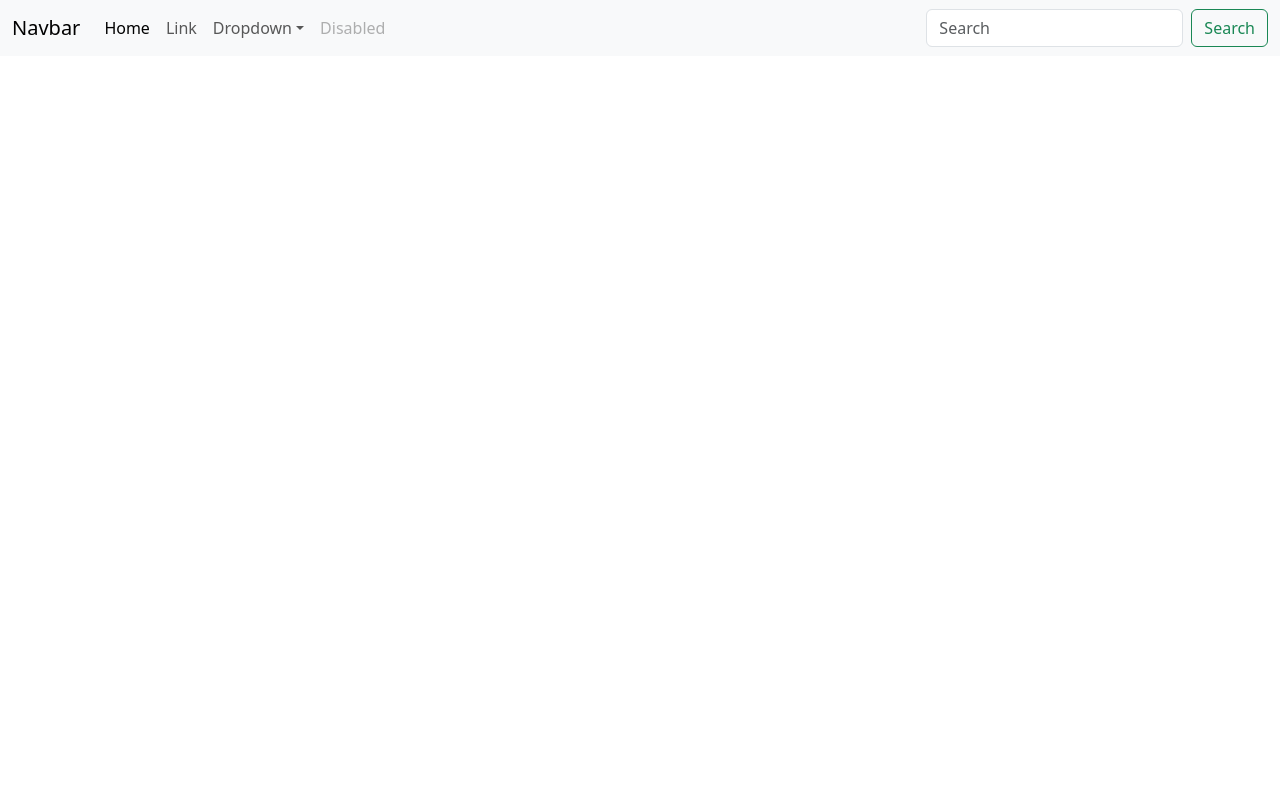
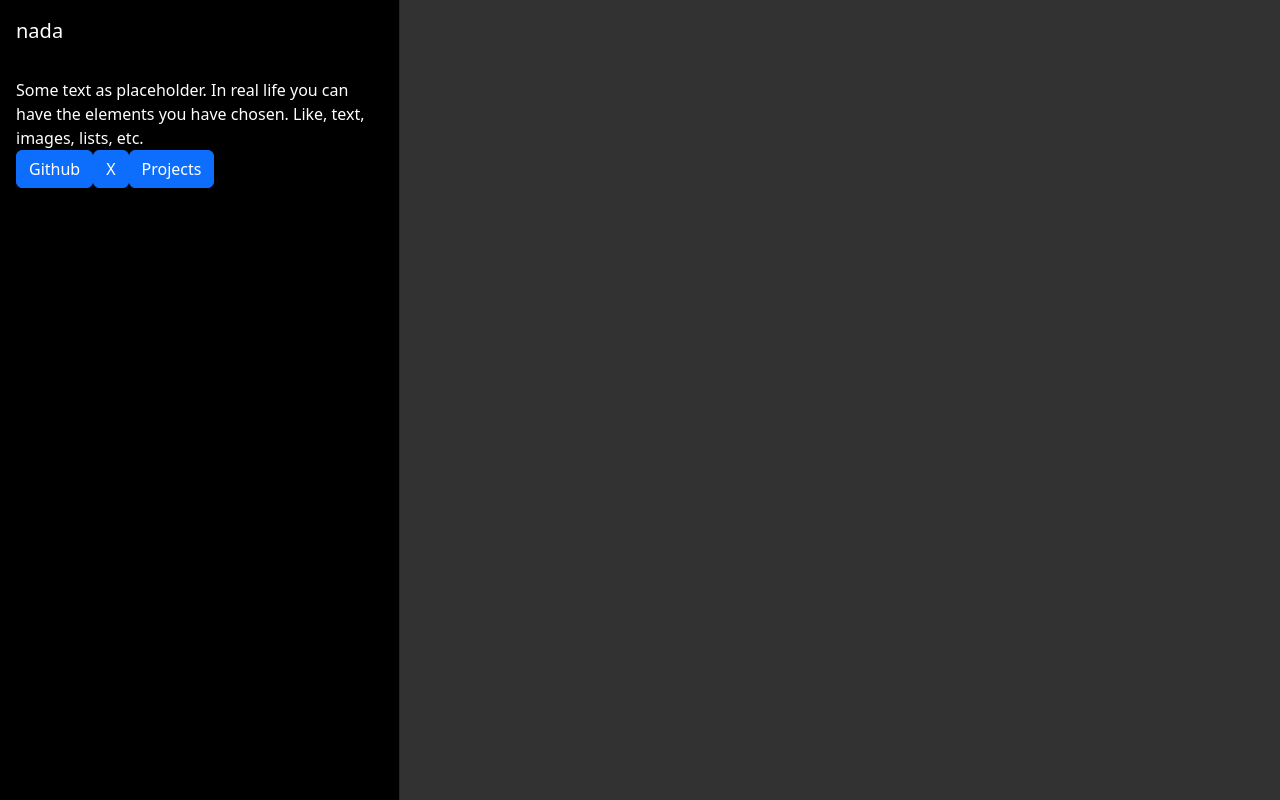
Before and after one commit to Stealerwolf/PORTFOLIO, a React (Vite) app in the folder portfolio/: page / in a window 1280 px wide. Built offline with nearby package versions, Linux system fonts and the light colour scheme.

Commit message:
added offcanvas

```diff
--- a/portfolio/src/components/Navbar.tsx
+++ b/portfolio/src/components/Navbar.tsx
@@ -1,6 +1,6 @@
 function Navbar() {
   return (
-    <nav className="navbar navbar-expand-lg navbar-light bg-light">
+    <nav className="navbar navbar-expand-lg navbar-light bg-light fixed-bottom">
       <div className="container-fluid">
         <a className="navbar-brand" href="#">
           Navbar
--- /dev/null
+++ b/portfolio/src/components/Offcanvas.tsx
@@ -0,0 +1,58 @@
+function Offcanvas() {
+  return (
+    <div
+      className="offcanvas offcanvas-start show"
+      tabIndex={-1}
+      id="offcanvas"
+      aria-labelledby="offcanvasLabel"
+    >
+      <div className="offcanvas-header">
+        <h5 className="offcanvas-title" id="offcanvasLabel">
+          nada
+        </h5>
+        <button
+          type="button"
+          className="btn-close"
+          data-bs-dismiss="offcanvas"
+          aria-label="Close"
+        />
+      </div>
+      <div className="offcanvas-body">
+        <div>
+          Some text as placeholder. In real life you can have the elements you
+          have chosen. Like, text, images, lists, etc.
+        </div>
+        <button
+          className="btn btn-primary"
+          type="button"
+          data-bs-toggle="offcanvas"
+          data-bs-target="#offcanvasRight"
+          aria-controls="offcanvasRight"
+        >
+          Github
+        </button>
+
+        <button
+          className="btn btn-primary"
+          type="button"
+          data-bs-toggle="offcanvas"
+          data-bs-target="#offcanvasRight"
+          aria-controls="offcanvasRight"
+        >
+          X
+        </button>
+        <button
+          className="btn btn-primary"
+          type="button"
+          data-bs-toggle="offcanvas"
+          data-bs-target="#offcanvasRight"
+          aria-controls="offcanvasRight"
+        >
+          Projects
+        </button>
+      </div>
+    </div>
+  );
+}
+
+export default Offcanvas;
--- /dev/null
+++ b/portfolio/src/main.css
@@ -0,0 +1,8 @@
+:root {
+  --bs-body-bg: #323232;
+}
+
+.offcanvas {
+  --bs-offcanvas-color: white;
+  background-color: black;
+}
--- a/portfolio/src/main.tsx
+++ b/portfolio/src/main.tsx
@@ -1,10 +1,11 @@
 import React from "react";
 import ReactDOM from "react-dom/client";
-import Navbar from "./components/Navbar.tsx";
 import "bootstrap/dist/css/bootstrap.css";
+import "./main.css";
+import Offcanvas from "./components/offcanvas.tsx";
 
 ReactDOM.createRoot(document.getElementById("root")!).render(
   <React.StrictMode>
-    <Navbar />
+    <Offcanvas />
   </React.StrictMode>
 );
```
